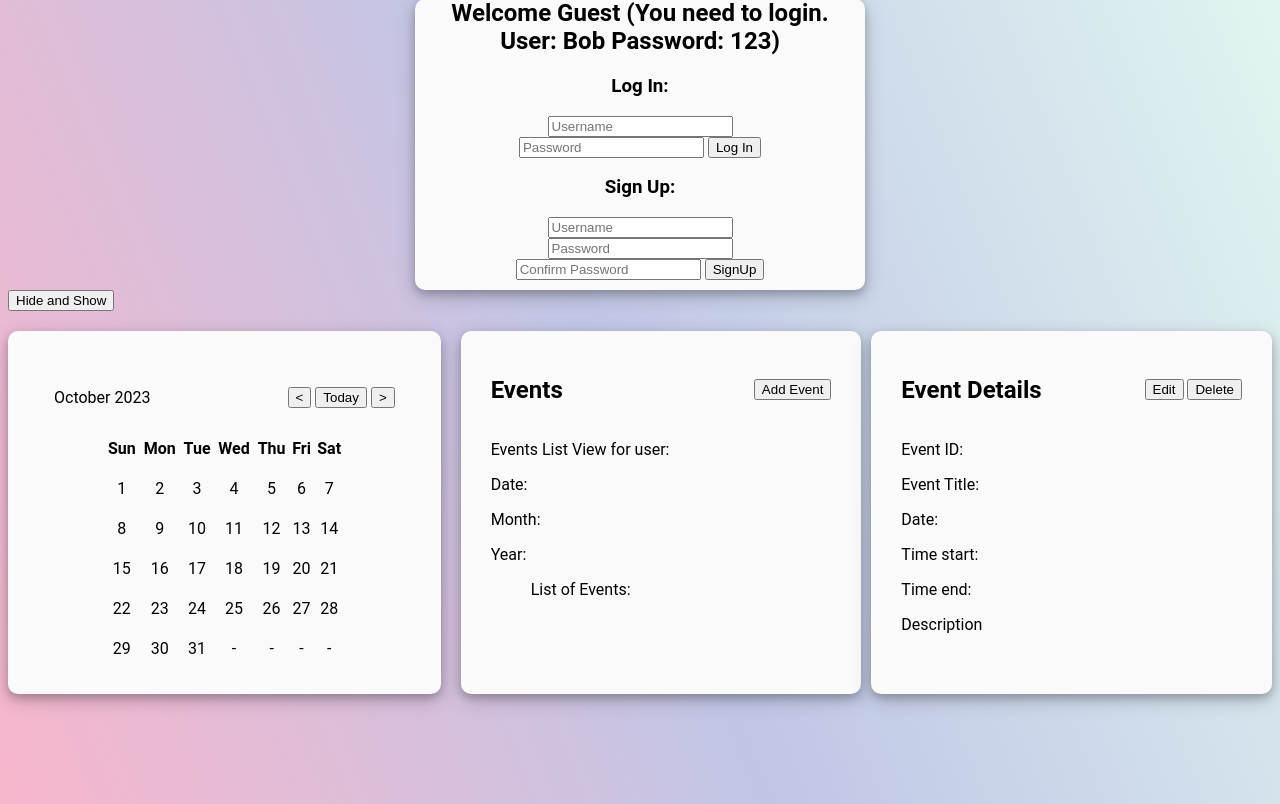
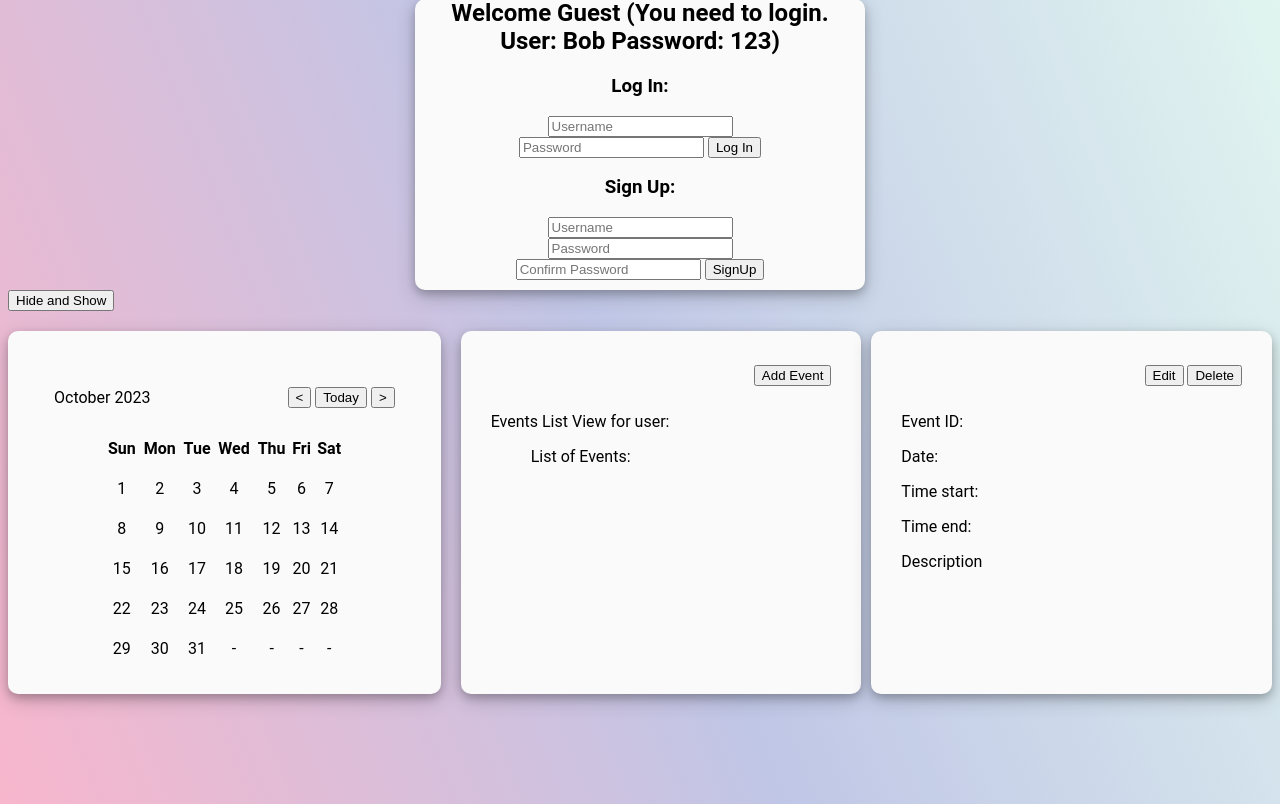
Before and after one commit to SmallChungus1/calendarApp, a PHP site: page /calendar2.html in a window 1280 px wide. Shown: the part 51-855 px from the top of the page. Run offline with PHP 8.4, Linux system fonts and the light colour scheme.

Commit message:
fixed frontend display thing

```diff
--- a/public_html/Module 5 Calendar/calendar2.html
+++ b/public_html/Module 5 Calendar/calendar2.html
@@ -114,21 +114,22 @@
 
         <div class="wrapper" id="EventDisplay">
             <header>
-                <h2><span id="calMonth"></span>  <span id="calYear"></span>Events</h2>
+                <h2><b id ="eventDate"></b></h2>
                 <button id="addEventBtn">Add Event</button>
             </header>
             <div class="event-display">
+
                 <P>Events List View for user: <b id="currUser"></b></P>
-                <p>Date: <b id ="eventDate"></b></p>
-                <p>Month: <b id ="calMonth"></b></p>
-                <p>Year: <b id ="calYear"></b></p>
+
+                <!-- <p>Month: <b id ="calMonth"></b></p>
+                <p>Year: <b id ="calYear"></b></p> -->
                 <ul id="EventList">List of Events: <span id="eventListInnerText"></span></ul>
             </div>
         </div>
 
         <div class="wrapper" id="eventDetailDisplay">
             <header>
-                <h2>Event Details</h2>
+                <h2><span id="eventDetailTitle"></span></h2>
                 <div class="event-buttons">
                     <button id="editEventBtn">Edit</button>
                     <button id="deleteEventBtn">Delete</button>
@@ -137,7 +138,7 @@
             </header>
             <div class="event-detail-display">
                 <p>Event ID: <span id="eventDetailID"></span></p>
-                <p>Event Title: <span id="eventDetailTitle"></span></p>
+
                 <p>Date: <span id ="eventDetailDate"></span></p>
                 <p>Time start: <span id ="eventDetailTS"></span></p>
                 <p>Time end: <span id ="eventDetailTE"></span></p>
--- a/public_html/Module 5 Calendar/calendar2.js
+++ b/public_html/Module 5 Calendar/calendar2.js
@@ -6,10 +6,10 @@ let loggedInStatus = false;
 // Change the month when the "next" button is pressed
 
 document.addEventListener("DOMContentLoaded", updateCalendar, false);
-if(loggedInStatus){
+// if(loggedInStatus){
 	console.log(loggedInStatus);
 	document.addEventListener("DOMContentLoaded", handleClick, false);
-}
+// }
 
 document.addEventListener("addEventBtn", showEvent, false);
 document.getElementById("calYear").innerText = currentMonth.year;
@@ -186,6 +186,7 @@ function handleClick(){
 					anEvent.addEventListener("click", () => {
 						cleardisplayEvents();
 						document.getElementById("eventDetailTitle").innerText=singleEvent["title"];
+						document.getElementById("eventDetailID").innerText=singleEvent["eventID"];
 						document.getElementById("eventDetailDate").innerText=singleEvent["eventDate"];
 						document.getElementById("eventDetailTS").innerText=singleEvent["timeStart"];
 						document.getElementById("eventDetailTE").innerText=singleEvent["timeEnd"];
--- a/public_html/Module 5 Calendar/eventServe.php
+++ b/public_html/Module 5 Calendar/eventServe.php
@@ -24,7 +24,7 @@ if(!isset($_SESSION["LoggedIn"])){
 }
 
 
-$stmt = $mysqli->prepare("select title, eventDate, timeStart, timeEnd, description, owner from events where eventDate='$date' and owner = '$userName'");
+$stmt = $mysqli->prepare("select title, eventDate, timeStart, timeEnd, eventID, description, owner from events where eventDate='$date' and owner = '$userName'");
 if(!$stmt){
 
     echo json_encode(array(
--- a/public_html/Module 5 Calendar/logout.php
+++ b/public_html/Module 5 Calendar/logout.php
@@ -21,6 +21,7 @@ if ($passedInUser !== $_SESSION['currUser']){
 }
 unset($_SESSION['currUser']);
 unset($_SESSION['LoggedIn']);
+unset($_SESSION['token']);
 if(session_destroy()){
     echo json_encode(array(
         "success" => true,
```
